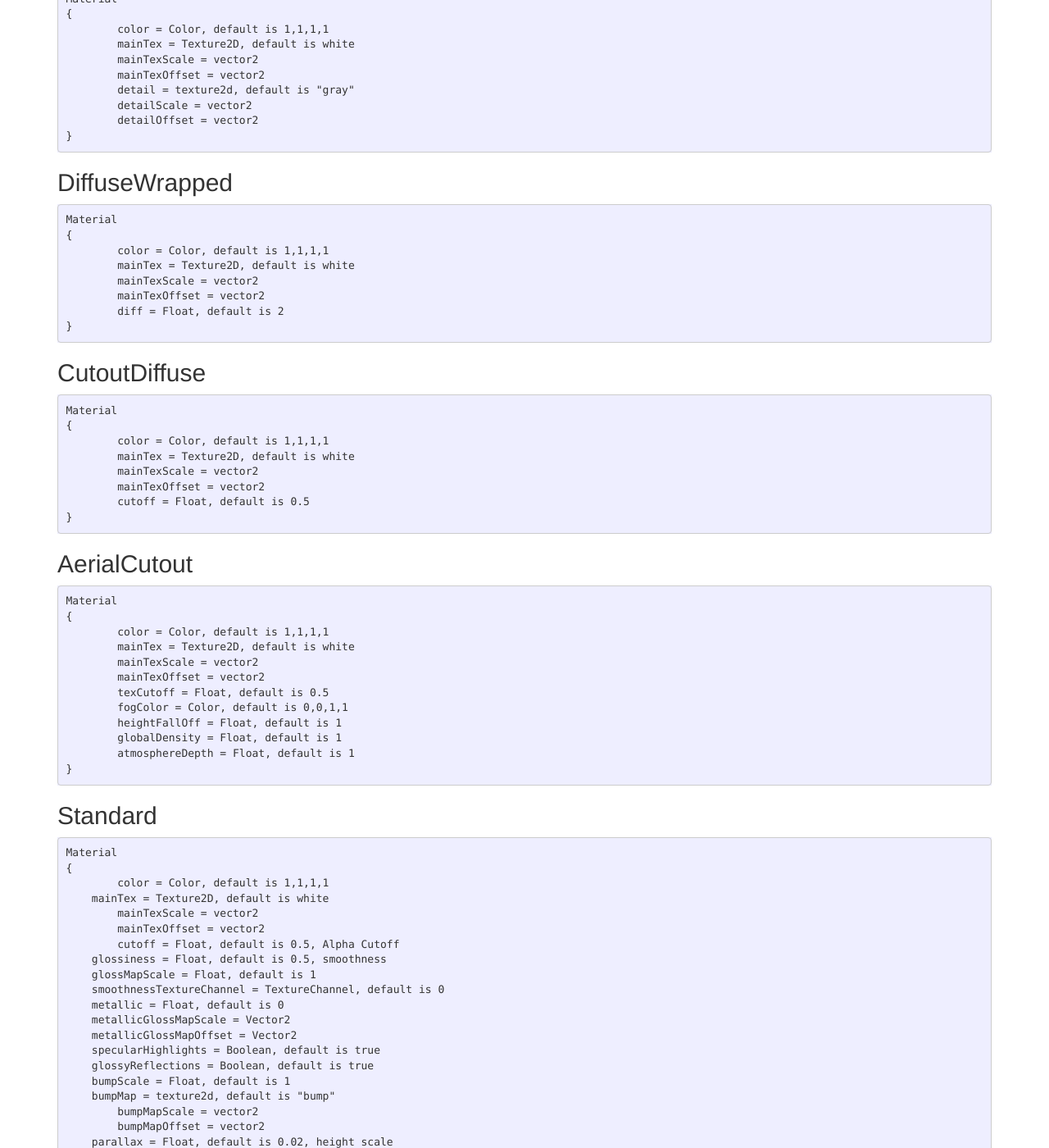
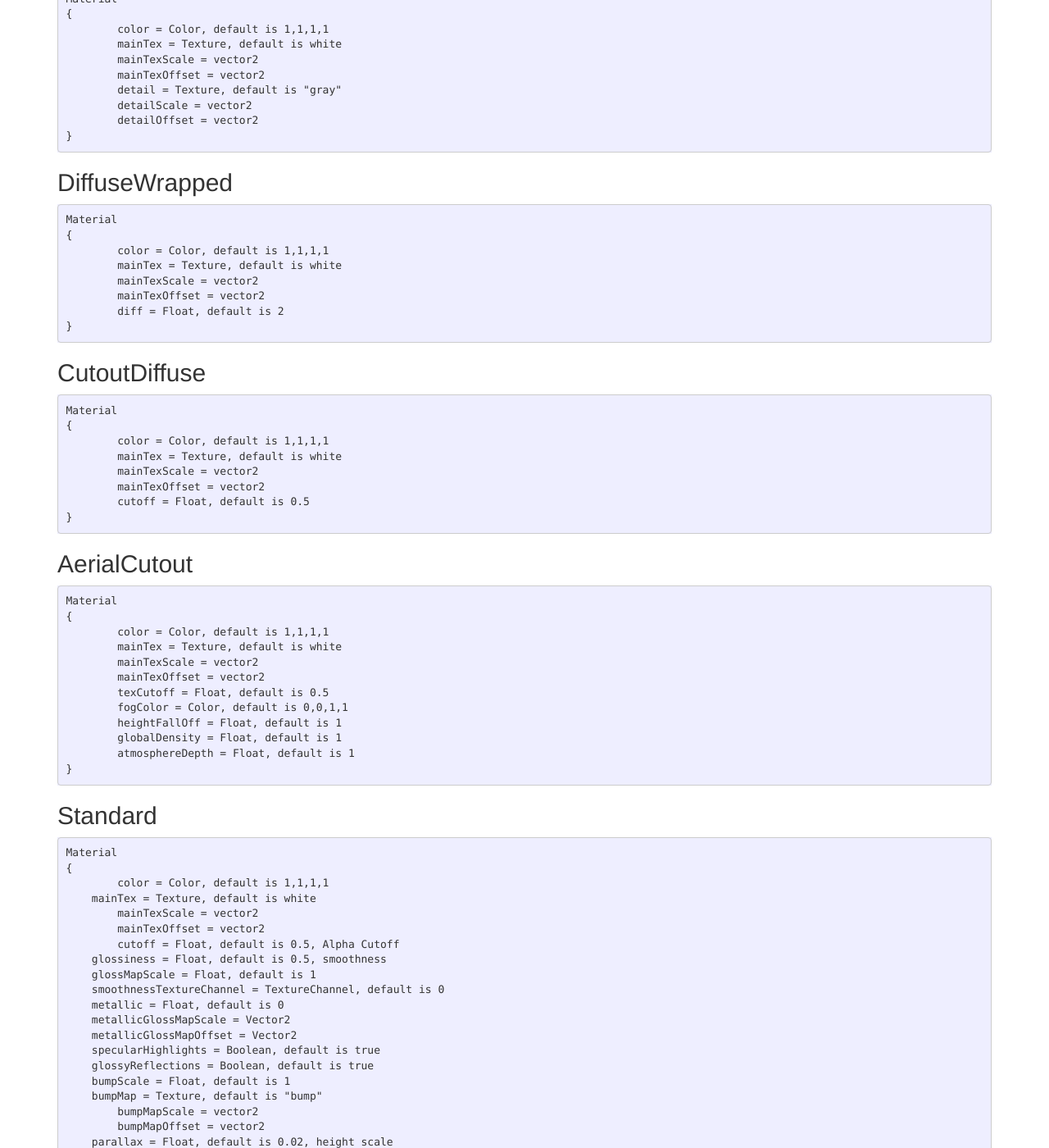
Before and after one commit to Kopernicus/wiki, a Jekyll site: the page built from content/PQSMods/LandControl/ScatterMaterialType.md, in a window 1280 px wide and 1400 px high, scrolled down 724 px. Shown: the whole window at 82% size. Built offline with Jekyll 4.4.1, drawn with Linux system fonts in a browser that asks for light colours; some of the changed text lies outside the part shown.

Commit message:
texture2d -> texture

```diff
--- a/content/PQSMods/LandControl/ScatterMaterialType.md
+++ b/content/PQSMods/LandControl/ScatterMaterialType.md
@@ -10,7 +10,7 @@ The contents of the `Material {}` node can very greatly and depend on the value
 Material
 {
 	color = Color, default is 1,1,1,1
-	mainTex = Texture2D, default is white
+	mainTex = Texture, default is white
 	mainTexScale = vector2
 	mainTexOffset = vector2
 }
@@ -21,10 +21,10 @@ Material
 Material
 {
 	color = Color, default is 1,1,1,1
-	mainTex = Texture2D, default is white
+	mainTex = Texture, default is white
 	mainTexScale = vector2
 	mainTexOffset = vector2
-	bumpMap = texture2d, default is "bump"
+	bumpMap = Texture, default is "bump"
 	bumpMapScale = vector2
 	bumpMapOffset = vector2
 }
@@ -35,10 +35,10 @@ Material
 Material
 {
 	color = Color, default is 1,1,1,1
-	mainTex = Texture2D, default is white
+	mainTex = Texture, default is white
 	mainTexScale = vector2
 	mainTexOffset = vector2
-	detail = texture2d, default is "gray"
+	detail = Texture, default is "gray"
 	detailScale = vector2
 	detailOffset = vector2
 }
@@ -49,7 +49,7 @@ Material
 Material
 {
 	color = Color, default is 1,1,1,1
-	mainTex = Texture2D, default is white
+	mainTex = Texture, default is white
 	mainTexScale = vector2
 	mainTexOffset = vector2
 	diff = Float, default is 2
@@ -61,7 +61,7 @@ Material
 Material
 {
 	color = Color, default is 1,1,1,1
-	mainTex = Texture2D, default is white
+	mainTex = Texture, default is white
 	mainTexScale = vector2
 	mainTexOffset = vector2
 	cutoff = Float, default is 0.5
@@ -73,7 +73,7 @@ Material
 Material
 {
 	color = Color, default is 1,1,1,1
-	mainTex = Texture2D, default is white
+	mainTex = Texture, default is white
 	mainTexScale = vector2
 	mainTexOffset = vector2
 	texCutoff = Float, default is 0.5
@@ -89,7 +89,7 @@ Material
 Material
 {
 	color = Color, default is 1,1,1,1
-    mainTex = Texture2D, default is white
+    mainTex = Texture, default is white
 	mainTexScale = vector2
 	mainTexOffset = vector2
 	cutoff = Float, default is 0.5, Alpha Cutoff
@@ -102,27 +102,27 @@ Material
     specularHighlights = Boolean, default is true
     glossyReflections = Boolean, default is true
     bumpScale = Float, default is 1
-    bumpMap = texture2d, default is "bump"
+    bumpMap = Texture, default is "bump"
 	bumpMapScale = vector2
 	bumpMapOffset = vector2
     parallax = Float, default is 0.02, height scale
-    parallaxMap = texture2d, default is black
+    parallaxMap = Texture, default is black
     parallaxMapOffset = Vector2
     occlusionStrength = Float, default is 1
-    occlusionMap = Texture2D, default is white
+    occlusionMap = Texture, default is white
     occlusionMapScale = Vector2
     occlusionMapOffset = Vector2
     emissionColor = Color, default is 0,0,0,1
-    emissionMap = Texture2D, default is white
+    emissionMap = Texture, default is white
     emissionMapScale = Vector2
     emissionMapOffset = Vector2
-    detailMask = Texture2D, default is white
+    detailMask = Texture, default is white
     detailMaskOffset = Vector2
     detailMaskScale = Vector2
-    detailAlbedoMap = Texture2D, default is grey
+    detailAlbedoMap = Texture, default is grey
     detailAlbedoMapOffset = Vector2
     detailAlbedoMapScale = Vector2
-    detailNormalMap = Texture2D, default is bump
+    detailNormalMap = Texture, default is bump
     detailNormalMapScale = Vector2
     detailNormalMapOffset = Vector2
     UVSec = UvSet, default is 0
```
Also changed, not shown: content/SpaceCenter.md (+5 -5 lines).
